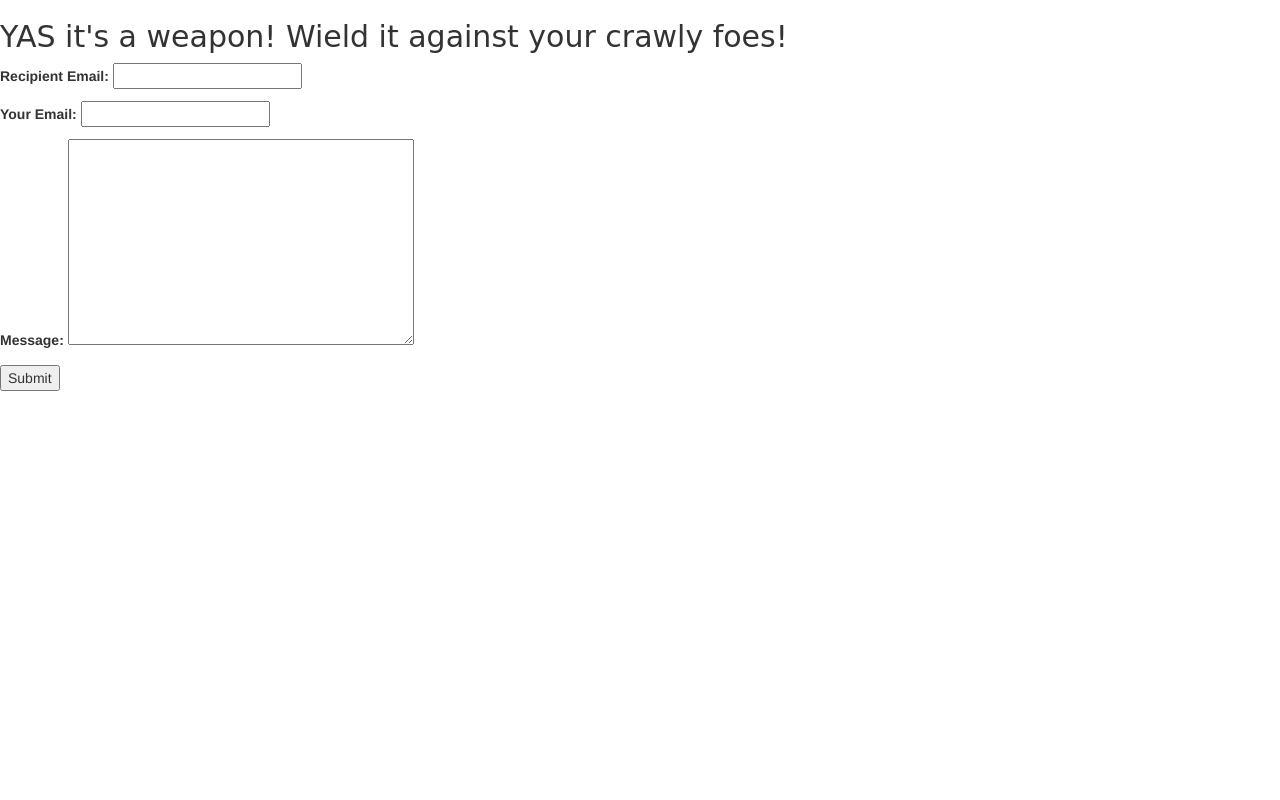
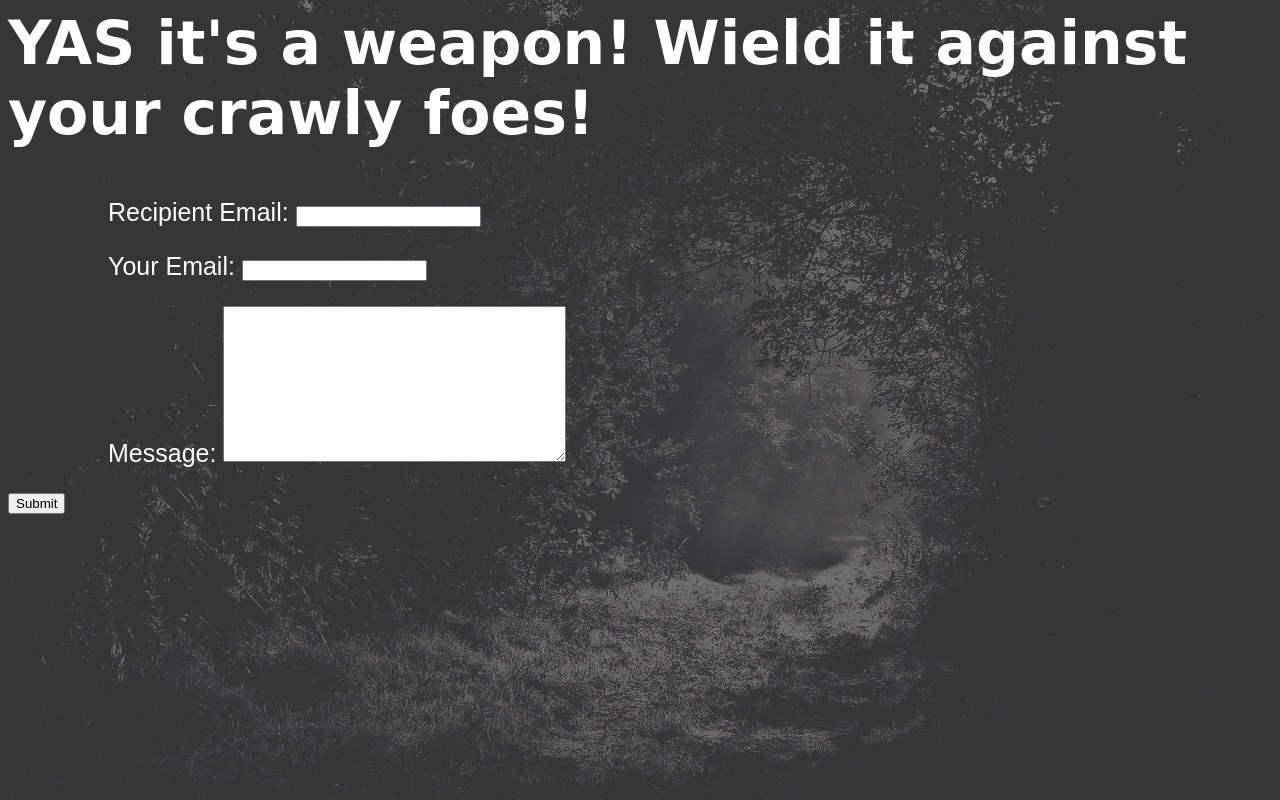
Before and after one commit to risafangs/snakes, a Django app: page /email/3/ in a window 1280 px wide. Run offline with Django 3.2, Linux system fonts and the light colour scheme; data comes from the database, SQL or seed files in the repository; some libraries are stand-ins or nearby versions.

Commit message:
MOSTLY FINISHED

```diff
--- a/cobra/static/stylesheet.css
+++ b/cobra/static/stylesheet.css
@@ -1,46 +1,31 @@
-.page-header {
-    background-color: #ff9400;
-    margin-top: 0;
-    padding: 20px 20px 20px 40px;
-}
-
-.page-header h1, .page-header h1 a, .page-header h1 a:visited, .page-header h1 a:active {
-    color: #ffffff;
-    font-size: 36pt;
-    text-decoration: none;
-}
-
 .content {
     margin-left: 40px;
 }
 
+body {
+    background-color: black;
+    background-image: url("/static/background.jpg");
+    background-repeat: no-repeat;
+    background-attachment: fixed;
+}
+
 h1, h2, h3, h4 {
     font-family: 'Lobster', cursive;
+    color: white;
+    font-size: 60px;
 }
 
-.date {
-    color: #828282;
+p {
+    font-family: sans-serif;
+    text-indent: 100px
+
 }
 
-.save {
-    float: right;
+a, div.form {
+    text-decoration: none;
+    color: #ffffff;
+    font-family: sans-serif;
+    text-indent: 100px;
+    font-size: 25px;
+
 }
-
-.post-form textarea, .post-form input {
-    width: 100%;
-}
-
-.top-menu, .top-menu:hover, .top-menu:visited {
-    color: #ffffff;
-    float: right;
-    font-size: 26pt;
-    margin-right: 20px;
-}
-
-.post {
-    margin-bottom: 70px;
-}
-
-.post h1 a, .post h1 a:visited {
-    color: #000000;
-}
--- a/cobra/templates/choice.html
+++ b/cobra/templates/choice.html
@@ -2,27 +2,27 @@
 	<head>
 		<title> fun times </title>
 
-{% load static %}
+        {% load static %}
 
-<link rel="stylesheet" href="//maxcdn.bootstrapcdn.com/bootstrap/3.2.0/css/bootstrap.min.css">
-<link rel="stylesheet" href="//maxcdn.bootstrapcdn.com/bootstrap/3.2.0/css/bootstrap-theme.min.css">
-<link rel="stylesheet" href="{% static 'static/stylesheet.css' %}">
+    <link rel="stylesheet" href="{% static 'stylesheet.css' %}">
 
 	</head>
-	<body>
 
-<h2> {{ choice }}</h2>
+<body>
 
-<form role="form" action="" method="post">
+        <h2> {{ choice }}</h2>
 
-    {% csrf_token %}
+       <div class="form">
 
-    {{ form.as_p }}
+        <form role="form" action="" method="post">
 
-    <button type="submit">Submit</button>
+         {% csrf_token %}
 
-</form>
+         {{ form.as_p }}
 
+         <button type="submit" class="button">Submit</button>
+
+        </form></div>
 
 </body>
 
--- a/cobra/urls.py
+++ b/cobra/urls.py
@@ -17,6 +17,7 @@ from django.conf.urls import url
 from django.conf import settings
 from django.contrib import admin
 from django.conf.urls.static import static
+from django.views.generic import TemplateView
 from .views import display_question, SMSFormView, EmailFormView, PaymentFormView
 
 urlpatterns = [
@@ -24,5 +25,6 @@ urlpatterns = [
     url(r'^choice/(?P<choice_id>[0-9]+)/$', SMSFormView.as_view(), name='choice'),
     url(r'^email/(?P<choice_id>[0-9]+)/$', EmailFormView.as_view(), name='email'),
     url(r'^braintree/(?P<choice_id>[0-9]+)/$', PaymentFormView.as_view(), name='braintree'),
+    url(r'^',TemplateView.as_view(template_name='index.html'), name='index'),
     url(r'^admin/', admin.site.urls),
 ] + static(settings.MEDIA_URL, document_root=settings.MEDIA_ROOT)
```
Also changed, not shown: cobra/settings.py (+8 -2 lines), cobra/templates/hello.html (+9 -11 lines), cobra/templates/index.html (added, +19 -0 lines), requirements.txt (added, +13 -0 lines), cobra/static/background.jpg (added), 5 other files.
